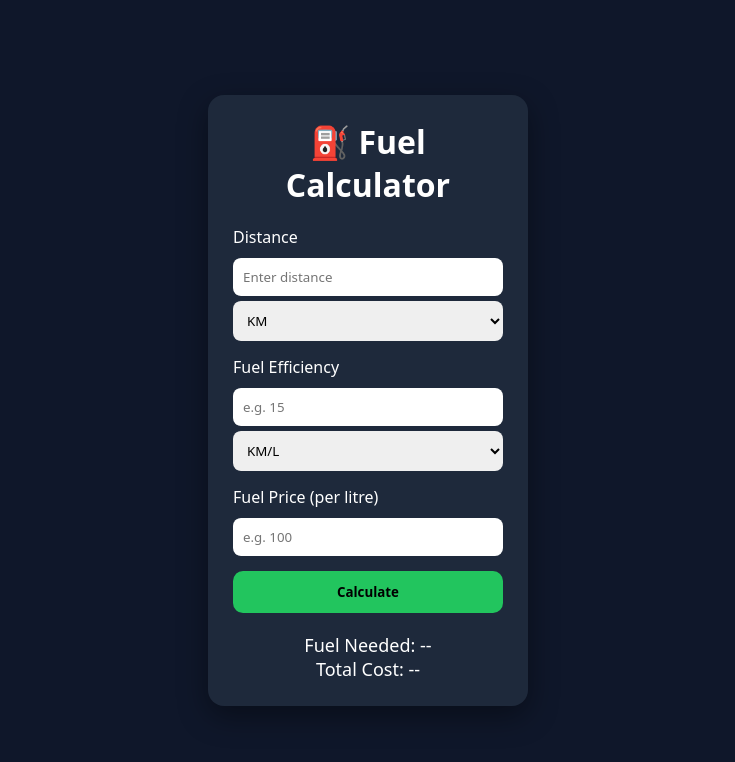
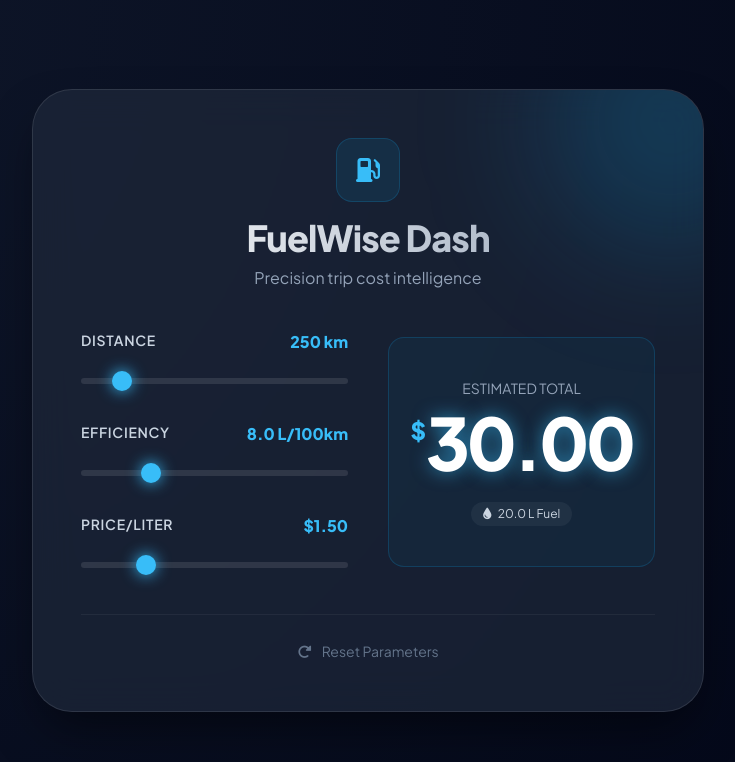
Before and after one commit to loki-369/fuel-calculator, a plain HTML site: page index.html in a window 1280 px wide. Shown: the whole page, without its empty margins (272-1007 px from the left). Drawn offline with nearby package versions, Linux system fonts and the light colour scheme.

Commit message:
Revamp Fuel Calculator UI with Tailwind CSS

```diff
--- a/index.html
+++ b/index.html
@@ -1,47 +1,174 @@
 <!DOCTYPE html>
 <html lang="en">
 <head>
-  <meta charset="UTF-8" />
-  <meta name="viewport" content="width=device-width, initial-scale=1.0"/>
-  <title>Fuel Calculator</title>
-  <link rel="stylesheet" href="style.css" />
+    <meta charset="UTF-8">
+    <meta name="viewport" content="width=device-width, initial-scale=1.0">
+    <title>Fuel Dash | Advanced Calculator</title>
+    <script src="https://cdn.tailwindcss.com"></script>
+    <link href="https://cdnjs.cloudflare.com/ajax/libs/font-awesome/6.0.0/css/all.min.css" rel="stylesheet">
+    <style>
+        @import url('https://fonts.googleapis.com/css2?family=Plus+Jakarta+Sans:wght@300;400;600;800&display=swap');
+
+        body {
+            font-family: 'Plus Jakarta Sans', sans-serif;
+            background: radial-gradient(circle at top left, #0f172a, #020617);
+            color: white;
+            min-height: 100vh;
+        }
+
+        .glass-card {
+            background: rgba(30, 41, 59, 0.7);
+            backdrop-filter: blur(20px);
+            border: 1px solid rgba(255, 255, 255, 0.1);
+            box-shadow: 0 25px 50px -12px rgba(0, 0, 0, 0.5);
+        }
+
+        input[type=range] {
+            -webkit-appearance: none;
+            width: 100%;
+            background: transparent;
+        }
+
+        input[type=range]::-webkit-slider-runnable-track {
+            width: 100%;
+            height: 6px;
+            background: rgba(255, 255, 255, 0.1);
+            border-radius: 10px;
+        }
+
+        input[type=range]::-webkit-slider-thumb {
+            -webkit-appearance: none;
+            height: 20px;
+            width: 20px;
+            border-radius: 50%;
+            background: #38bdf8;
+            cursor: pointer;
+            margin-top: -7px;
+            box-shadow: 0 0 15px #38bdf8;
+            transition: all 0.2s;
+        }
+
+        input[type=range]:active::-webkit-slider-thumb {
+            transform: scale(1.3);
+        }
+
+        .stat-card {
+            background: rgba(255, 255, 255, 0.03);
+            border-radius: 16px;
+            padding: 1.5rem;
+            border: 1px solid rgba(255, 255, 255, 0.05);
+            transition: all 0.3s ease;
+        }
+
+        .stat-card:hover {
+            background: rgba(255, 255, 255, 0.07);
+            transform: translateY(-5px);
+        }
+
+        @keyframes pulse-glow {
+            0%, 100% { text-shadow: 0 0 10px rgba(56, 189, 248, 0.5); }
+            50% { text-shadow: 0 0 30px rgba(56, 189, 248, 0.8); }
+        }
+
+        #total-cost {
+            animation: pulse-glow 3s infinite;
+        }
+    </style>
 </head>
-<body>
+<body class="flex items-center justify-center p-4">
 
-<div class="container">
-  <h1>⛽ Fuel Calculator</h1>
+    <div class="glass-card w-full max-w-2xl rounded-[2.5rem] p-8 md:p-12 relative overflow-hidden">
+        <!-- Decoration -->
+        <div class="absolute -top-24 -right-24 w-64 h-64 bg-sky-500/20 rounded-full blur-3xl"></div>
 
-  <div class="input-group">
-    <label>Distance</label>
-    <input type="number" id="distance" placeholder="Enter distance">
-    <select id="distanceUnit">
-      <option value="km">KM</option>
-      <option value="miles">Miles</option>
-    </select>
-  </div>
+        <header class="mb-10 text-center relative z-10">
+            <div class="inline-flex items-center justify-center w-16 h-16 bg-sky-500/10 rounded-2xl mb-4 border border-sky-500/20">
+                <i class="fa-solid fa-gas-pump text-2xl text-sky-400"></i>
+            </div>
+            <h1 class="text-4xl font-extrabold tracking-tight bg-gradient-to-r from-white to-slate-400 bg-clip-text text-transparent">
+                FuelWise Dash
+            </h1>
+            <p class="text-slate-400 mt-2">Precision trip cost intelligence</p>
+        </header>
 
-  <div class="input-group">
-    <label>Fuel Efficiency</label>
-    <input type="number" id="efficiency" placeholder="e.g. 15">
-    <select id="effUnit">
-      <option value="kml">KM/L</option>
-      <option value="mpg">MPG</option>
-    </select>
-  </div>
+        <main class="grid md:grid-cols-2 gap-10 items-center">
+            <!-- Controls Section -->
+            <div class="space-y-8">
+                <div>
+                    <div class="flex justify-between mb-3">
+                        <label class="text-sm font-semibold text-slate-300 uppercase tracking-wider">Distance</label>
+                        <span class="text-sky-400 font-bold" id="dist-val">250 km</span>
+                    </div>
+                    <input type="range" id="distance" min="1" max="2000" value="250" class="cursor-pointer">
+                </div>
 
-  <div class="input-group">
-    <label>Fuel Price (per litre)</label>
-    <input type="number" id="price" placeholder="e.g. 100">
-  </div>
+                <div>
+                    <div class="flex justify-between mb-3">
+                        <label class="text-sm font-semibold text-slate-300 uppercase tracking-wider">Efficiency</label>
+                        <span class="text-sky-400 font-bold" id="eff-val">8.0 L/100km</span>
+                    </div>
+                    <input type="range" id="efficiency" min="1" max="30" step="0.1" value="8.0" class="cursor-pointer">
+                </div>
 
-  <button onclick="calculateFuel()">Calculate</button>
+                <div>
+                    <div class="flex justify-between mb-3">
+                        <label class="text-sm font-semibold text-slate-300 uppercase tracking-wider">Price/Liter</label>
+                        <span class="text-sky-400 font-bold" id="price-val">$1.50</span>
+                    </div>
+                    <input type="range" id="price" min="0.5" max="5" step="0.01" value="1.50" class="cursor-pointer">
+                </div>
+            </div>
 
-  <div class="result">
-    <p id="fuelNeeded">Fuel Needed: --</p>
-    <p id="totalCost">Total Cost: --</p>
-  </div>
-</div>
+            <!-- Display Section -->
+            <div class="stat-card flex flex-col items-center justify-center text-center py-10 border-sky-500/20 bg-sky-500/5">
+                <span class="text-slate-400 text-sm font-medium mb-2">ESTIMATED TOTAL</span>
+                <div class="flex items-start">
+                    <span class="text-2xl font-bold text-sky-400 mt-2">$</span>
+                    <span id="total-cost" class="text-7xl font-extrabold text-white tracking-tighter">30.00</span>
+                </div>
+                <div class="mt-6 flex gap-4">
+                    <div class="text-xs px-3 py-1 bg-white/5 rounded-full text-slate-300">
+                        <i class="fa-solid fa-droplet mr-1"></i> <span id="total-fuel">20.0</span> L Fuel
+                    </div>
+                </div>
+            </div>
+        </main>
 
-<script src="script.js"></script>
+        <footer class="mt-10 pt-6 border-t border-white/5 text-center">
+            <button onclick="window.location.reload()" class="text-slate-500 hover:text-white transition-colors text-sm">
+                <i class="fa-solid fa-rotate-right mr-2"></i> Reset Parameters
+            </button>
+        </footer>
+    </div>
+
+    <script>
+        const inputs = ['distance', 'efficiency', 'price'];
+
+        function updateUI() {
+            const d = parseFloat(document.getElementById('distance').value);
+            const e = parseFloat(document.getElementById('efficiency').value);
+            const p = parseFloat(document.getElementById('price').value);
+
+            // Update Labels
+            document.getElementById('dist-val').innerText = `${d} km`;
+            document.getElementById('eff-val').innerText = `${e.toFixed(1)} L/100km`;
+            document.getElementById('price-val').innerText = `$${p.toFixed(2)}`;
+
+            // Calculations
+            const fuelNeeded = (d / 100) * e;
+            const totalCost = fuelNeeded * p;
+
+            // Update Results with animation feel
+            document.getElementById('total-cost').innerText = totalCost.toFixed(2);
+            document.getElementById('total-fuel').innerText = fuelNeeded.toFixed(1);
+        }
+
+        inputs.forEach(id => {
+            document.getElementById(id).addEventListener('input', updateUI);
+        });
+
+        // Initialize
+        updateUI();
+    </script>
 </body>
 </html>
```
